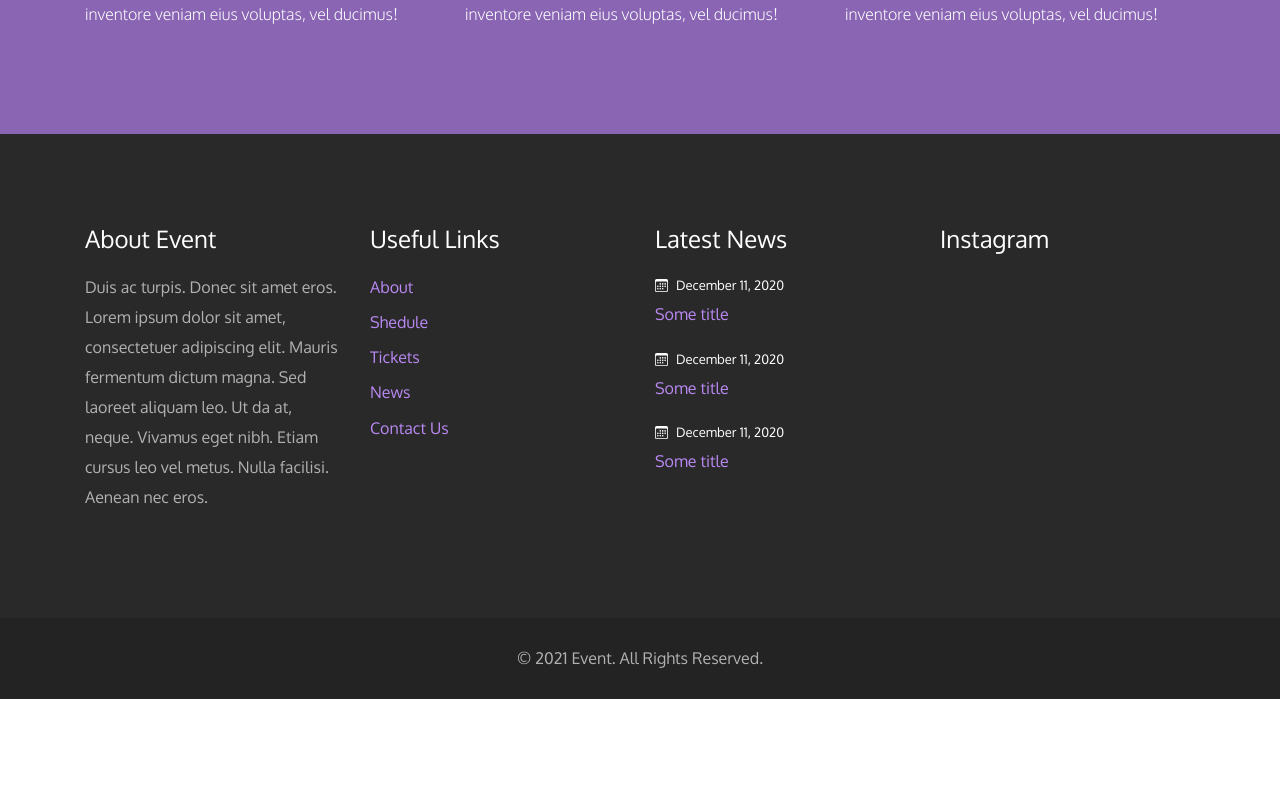
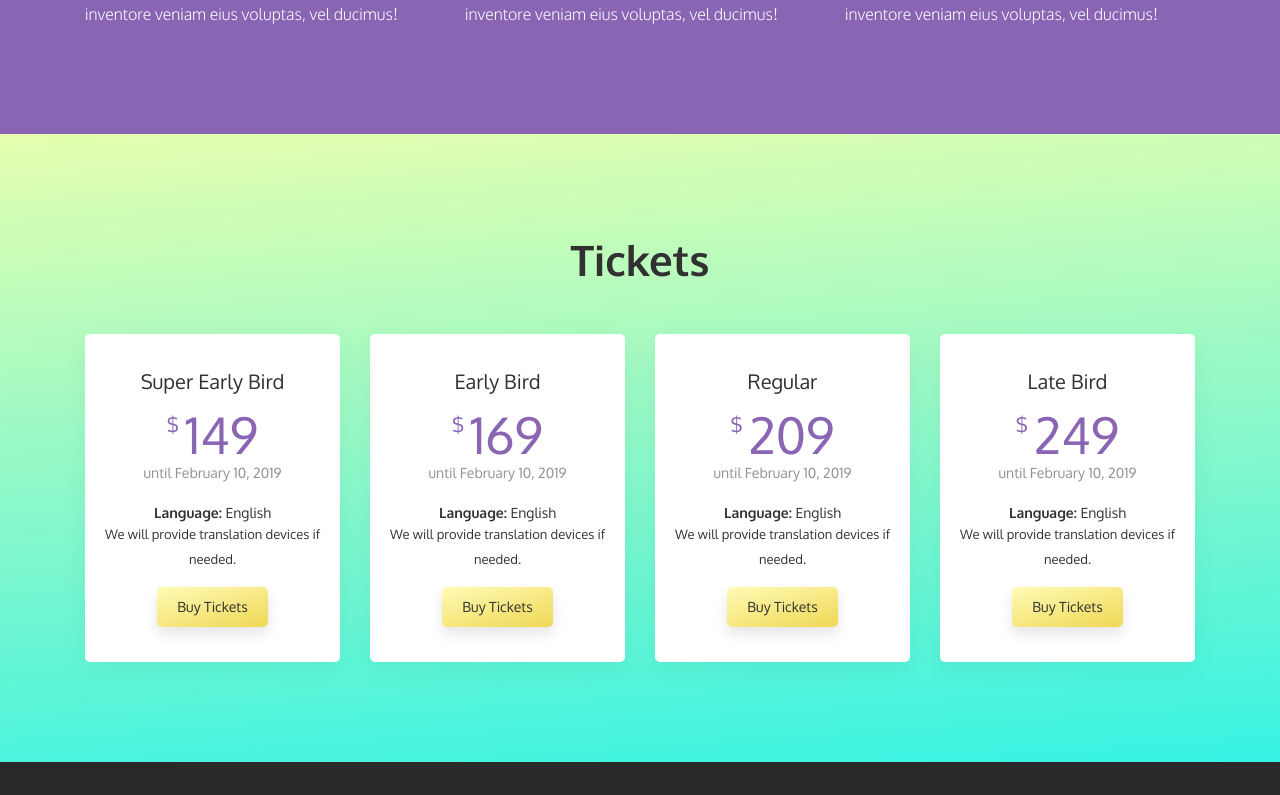
Before and after one commit to Dovahkiin1991/react-event, a Next.js app: page / in a window 1280 px wide. Shown: the part 1925-2720 px from the top of the page. Before the commit the page ends 2624 px from the top, so only its background shows below. Built offline with nearby package versions, Linux system fonts and the light colour scheme.

Commit message:
tickets section

```diff
--- a/pages/index.js
+++ b/pages/index.js
@@ -58,6 +58,63 @@ export default function Home() {
               </div>
             </div>
           </div>
+      </section>
+
+      <section className="tickets">
+        <div className="container">
+          <h2>Tickets</h2>
+
+          <div className="row">
+            <div className="col-md-6 col-lg-3 mb-3 mb-lg-0">
+              <div className="item">
+                <span className="item__title">Super Early Bird</span>
+                <span className="item__price">149</span>
+                <span className="item__date">until February 10, 2019</span>
+
+                <span className="item__lang"><b>Language:</b> English</span>
+                <p>We will provide translation devices if needed.</p>
+
+                <a href="#" className="btn">Buy Tickets</a>
+              </div>
+            </div>
+            <div className="col-md-6 col-lg-3 mb-3 mb-lg-0">
+              <div className="item">
+                <span className="item__title">Early Bird</span>
+                <span className="item__price">169</span>
+                <span className="item__date">until February 10, 2019</span>
+
+                <span className="item__lang"><b>Language:</b> English</span>
+                <p>We will provide translation devices if needed.</p>
+
+                <a href="#" className="btn">Buy Tickets</a>
+              </div>
+            </div>
+            <div className="col-md-6 col-lg-3 mb-3 mb-lg-0">
+              <div className="item">
+                <span className="item__title">Regular</span>
+                <span className="item__price">209</span>
+                <span className="item__date">until February 10, 2019</span>
+
+                <span className="item__lang"><b>Language:</b> English</span>
+                <p>We will provide translation devices if needed.</p>
+
+                <a href="#" className="btn">Buy Tickets</a>
+              </div>
+            </div>
+            <div className="col-md-6 col-lg-3 mb-3 mb-lg-0">
+              <div className="item">
+                <span className="item__title">Late Bird</span>
+                <span className="item__price">249</span>
+                <span className="item__date">until February 10, 2019</span>
+
+                <span className="item__lang"><b>Language:</b> English</span>
+                <p>We will provide translation devices if needed.</p>
+
+                <a href="#" className="btn">Buy Tickets</a>
+              </div>
+            </div>
+          </div>
+        </div>
       </section>
 
 
@@ -130,6 +187,79 @@ export default function Home() {
           display: block;
           margin: 10px auto 0;
         }
+
+        section.tickets {
+          padding-top: 100px;
+          padding-bottom: 100px;
+          background-image: -moz-linear-gradient( -86deg, rgb(230,255,175) 0%, rgb(54,242,227) 100%);
+          background-image: -webkit-linear-gradient( -86deg, rgb(230,255,175) 0%, rgb(54,242,227) 100%);
+          background-image: -ms-linear-gradient( -86deg, rgb(230,255,175) 0%, rgb(54,242,227) 100%);
+        }
+        section.tickets h2 {
+          font-size: 42px;
+          font-weight: 700;
+          color: #313131;
+          line-height: 1.25;
+          display: block;
+          text-align: center;
+          margin-bottom: 3rem;
+        }
+        .item {
+          border-radius: 5px;
+          background-color: rgb(255, 255, 255);
+          box-shadow: 0px 7px 27px 0px rgba(0, 0, 0, 0.05);
+          padding: 35px 15px;
+          text-align: center;
+          height: 100%;
+        }
+        .item__title {
+          font-size: 20px;
+          color: rgb(49, 49, 49);
+          line-height: 1.25;
+          text-align: center;
+          display: block;
+          margin-bottom: 1rem;
+        }
+        .item__price {
+          font-size: 50px;
+          color: rgb(137, 101, 180);
+          line-height: 1;
+          text-align: center;
+          display: inline-flex;
+          align-items: flex-start;
+          justify-content: center;
+          position: relative;
+        }
+        .item__price:before {
+          content: '$';
+          font-size: 20px;
+          color: rgb(137, 101, 180);
+          line-height: 1.4;
+          text-align: center;
+          margin-right: 6px;
+        }
+        .item__date {
+          font-size: 14px;
+          color: rgb(145, 145, 145);
+          line-height: 1.875;
+          text-align: center;
+          display: block;
+          margin-bottom: 1rem;
+        }
+        .item__lang {
+          font-size: 14px;
+          color: rgb(49, 49, 49);
+          line-height: 1.4;
+          text-align: center;
+          display: block;
+        }
+        .item p {
+          font-size: 13px;
+          color: rgb(49, 49, 49);
+          line-height: 1.875;
+          text-align: center;
+          display: block;
+        }
       `}</style>
       </main>
   )
--- a/styles/global.css
+++ b/styles/global.css
@@ -3,6 +3,28 @@ body {
 }
 main {
     min-height: 20vh;
+}
+
+.btn {
+    font-size: 14px;
+    color: rgb(49, 49, 49);
+    line-height: 1.4;
+    text-align: center;
+    border: none;
+    border-radius: 5px;
+    background-image: -moz-linear-gradient( 106deg, rgb(239,216,85) 0%, rgb(255,251,182) 100%);
+    background-image: -webkit-linear-gradient( 106deg, rgb(239,216,85) 0%, rgb(255,251,182) 100%);
+    background-image: -ms-linear-gradient( 106deg, rgb(239,216,85) 0%, rgb(255,251,182) 100%);
+    box-shadow: 0px 7px 13px 0px rgba(0, 0, 0, 0.1);
+    padding: 10px 20px;
+    transition: 0.3s;
+}
+.btn:hover,
+.btn:focus,
+.btn:active {
+    transition: 0.3s;
+    box-shadow: none;
+    text-decoration: none;
 }
 
 /* footer */
```
